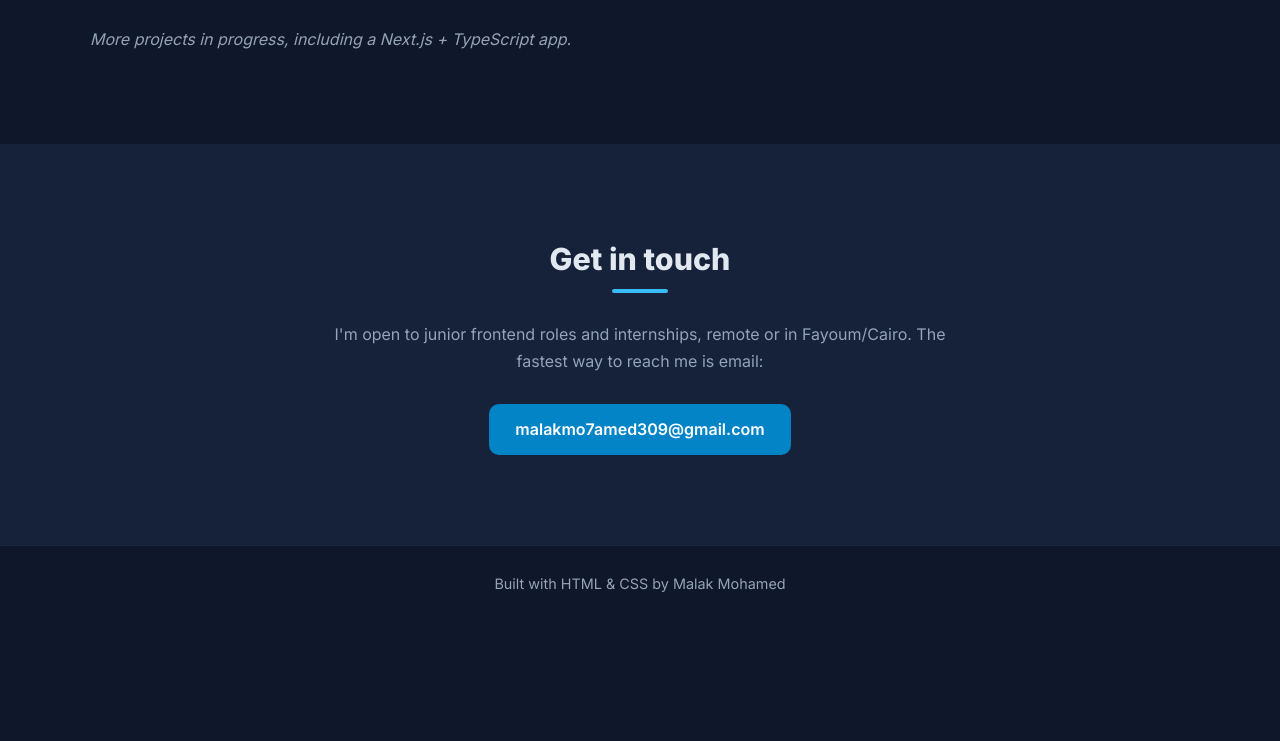
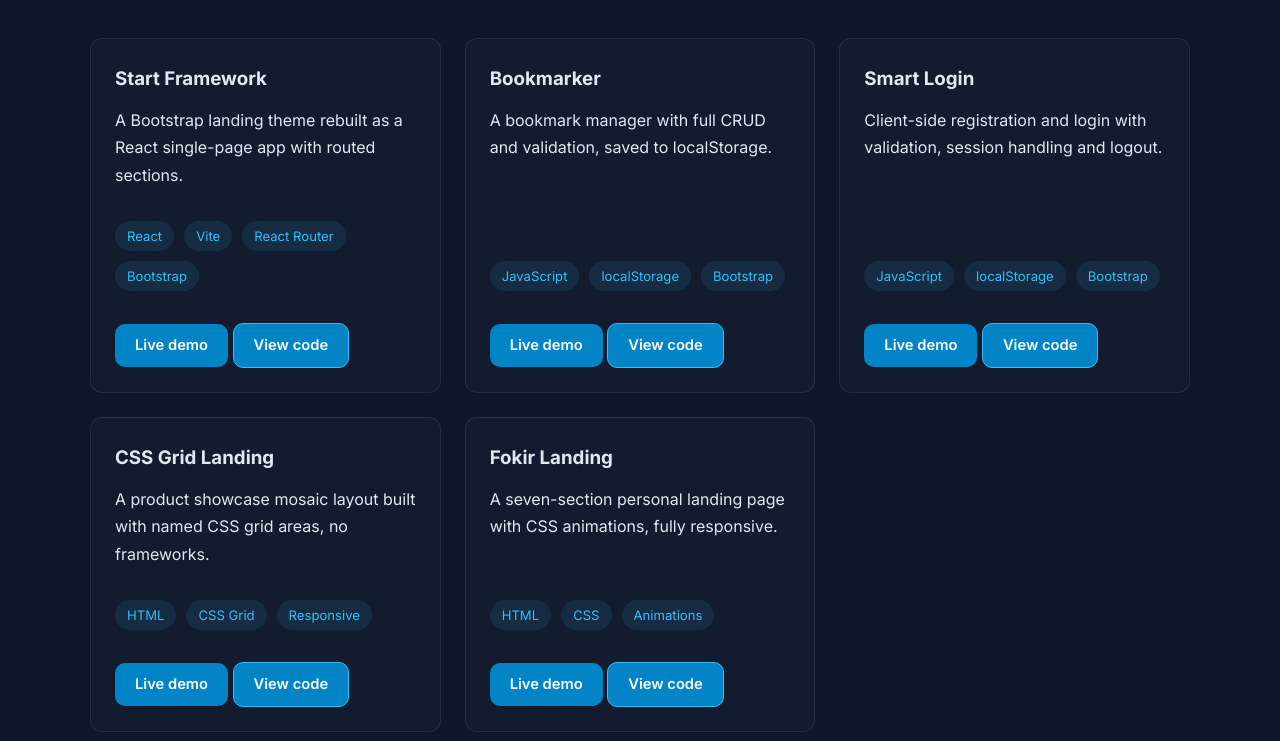
Before and after one commit to malakmo7amed309/malakmo7amed309.github.io, a plain HTML site: page index.html in a window 1280 px wide. Shown: the part 2119-2860 px from the top of the page. Before the commit the page ends 2741 px from the top, so only its background shows below. Drawn offline with Linux system fonts and the light colour scheme.

Commit message:
Add all published projects to the projects section

```diff
--- a/index.html
+++ b/index.html
@@ -130,6 +130,54 @@
           </div>
         </article>
 
+        <div class="mini-grid">
+          <article class="mini-card">
+            <h3>Start Framework</h3>
+            <p>A Bootstrap landing theme rebuilt as a React single-page app with routed sections.</p>
+            <ul class="tag-list"><li>React</li><li>Vite</li><li>React Router</li><li>Bootstrap</li></ul>
+            <div class="project-links">
+              <a href="https://malakmo7amed309.github.io/start-framework/" target="_blank" rel="noopener" class="btn btn-small">Live demo</a>
+              <a href="https://github.com/malakmo7amed309/start-framework" target="_blank" rel="noopener" class="btn btn-small btn-outline">View code</a>
+            </div>
+          </article>
+          <article class="mini-card">
+            <h3>Bookmarker</h3>
+            <p>A bookmark manager with full CRUD and validation, saved to localStorage.</p>
+            <ul class="tag-list"><li>JavaScript</li><li>localStorage</li><li>Bootstrap</li></ul>
+            <div class="project-links">
+              <a href="https://malakmo7amed309.github.io/bookmarker/" target="_blank" rel="noopener" class="btn btn-small">Live demo</a>
+              <a href="https://github.com/malakmo7amed309/bookmarker" target="_blank" rel="noopener" class="btn btn-small btn-outline">View code</a>
+            </div>
+          </article>
+          <article class="mini-card">
+            <h3>Smart Login</h3>
+            <p>Client-side registration and login with validation, session handling and logout.</p>
+            <ul class="tag-list"><li>JavaScript</li><li>localStorage</li><li>Bootstrap</li></ul>
+            <div class="project-links">
+              <a href="https://malakmo7amed309.github.io/smart-login/" target="_blank" rel="noopener" class="btn btn-small">Live demo</a>
+              <a href="https://github.com/malakmo7amed309/smart-login" target="_blank" rel="noopener" class="btn btn-small btn-outline">View code</a>
+            </div>
+          </article>
+          <article class="mini-card">
+            <h3>CSS Grid Landing</h3>
+            <p>A product showcase mosaic layout built with named CSS grid areas, no frameworks.</p>
+            <ul class="tag-list"><li>HTML</li><li>CSS Grid</li><li>Responsive</li></ul>
+            <div class="project-links">
+              <a href="https://malakmo7amed309.github.io/css-grid-landing/" target="_blank" rel="noopener" class="btn btn-small">Live demo</a>
+              <a href="https://github.com/malakmo7amed309/css-grid-landing" target="_blank" rel="noopener" class="btn btn-small btn-outline">View code</a>
+            </div>
+          </article>
+          <article class="mini-card">
+            <h3>Fokir Landing</h3>
+            <p>A seven-section personal landing page with CSS animations, fully responsive.</p>
+            <ul class="tag-list"><li>HTML</li><li>CSS</li><li>Animations</li></ul>
+            <div class="project-links">
+              <a href="https://malakmo7amed309.github.io/fokir-landing/" target="_blank" rel="noopener" class="btn btn-small">Live demo</a>
+              <a href="https://github.com/malakmo7amed309/fokir-landing" target="_blank" rel="noopener" class="btn btn-small btn-outline">View code</a>
+            </div>
+          </article>
+        </div>
+
         <p class="more-soon">More projects in progress, including a Next.js + TypeScript app.</p>
       </div>
     </section>
--- a/style.css
+++ b/style.css
@@ -394,3 +394,27 @@ a {
     padding-block: 64px;
   }
 }
+
+/* Mini project grid */
+.mini-grid {
+  display: grid;
+  grid-template-columns: repeat(auto-fill, minmax(280px, 1fr));
+  gap: 24px;
+  margin-top: 40px;
+}
+.mini-card {
+  background: var(--card-bg, #131c2e);
+  border: 1px solid rgba(255, 255, 255, 0.08);
+  border-radius: 12px;
+  padding: 24px;
+  display: flex;
+  flex-direction: column;
+  gap: 12px;
+}
+.mini-card h3 {
+  margin: 0;
+}
+.mini-card p {
+  margin: 0;
+  flex: 1;
+}
```
Also changed, not shown: docs/screenshot-desktop.png, docs/screenshot-mobile.png.
